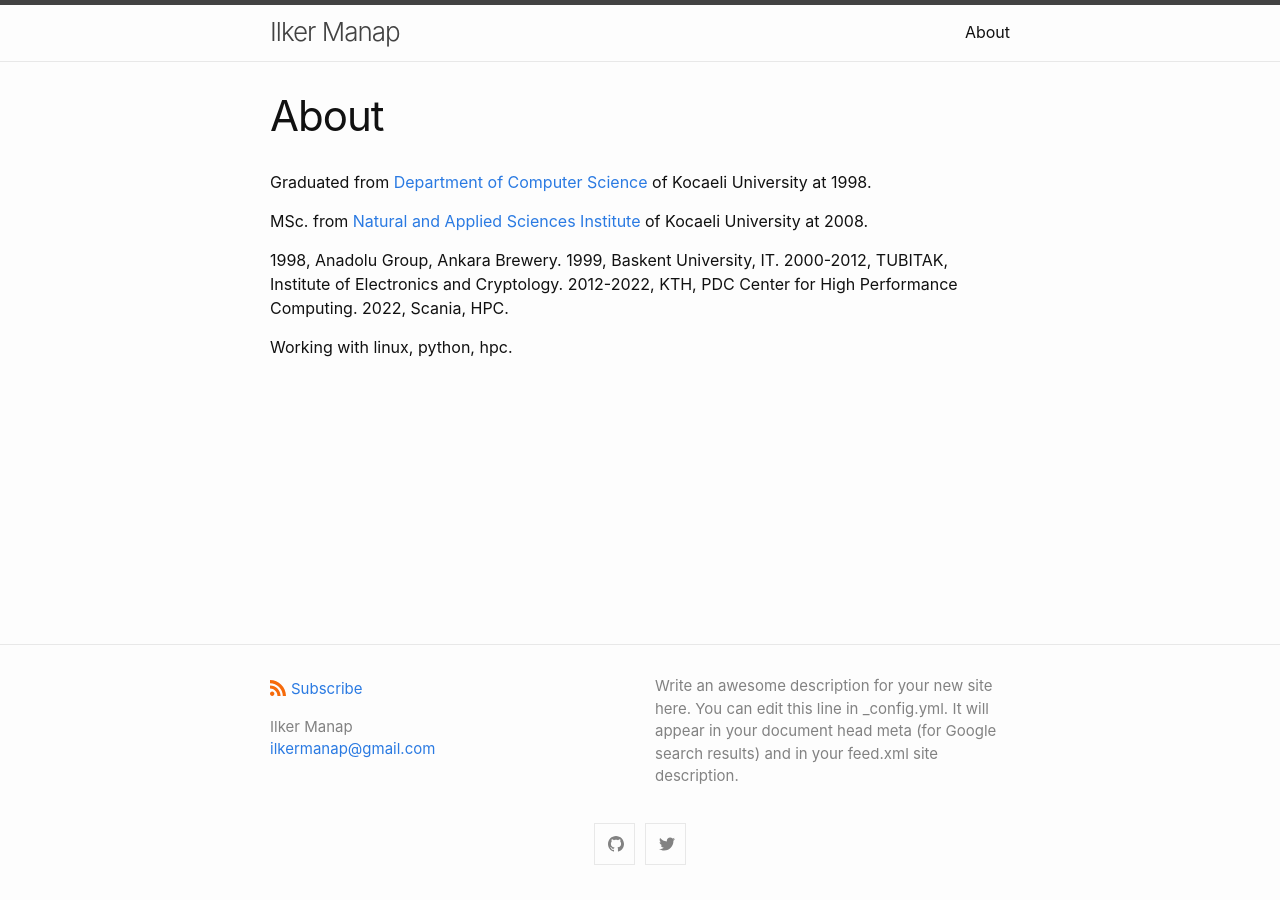
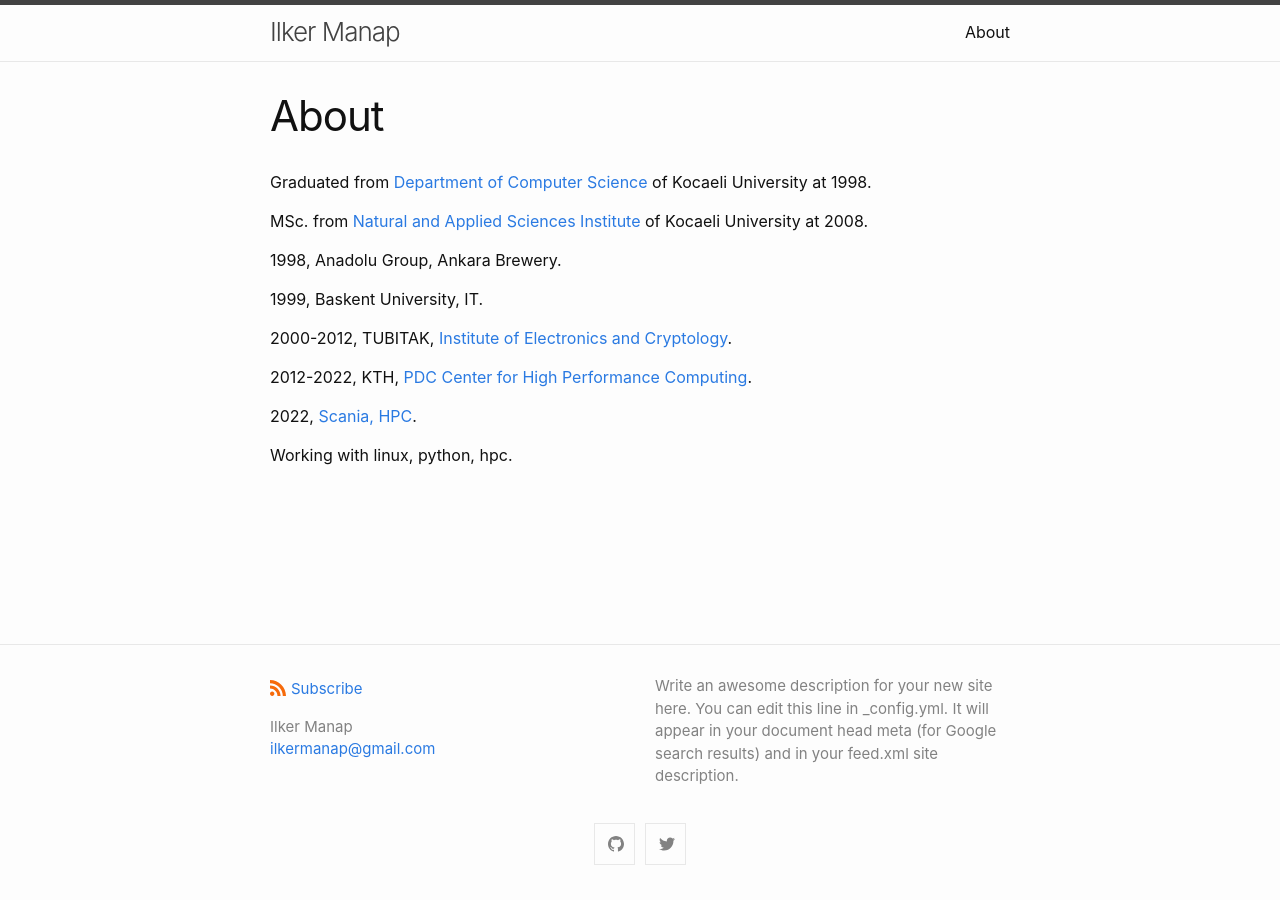
Before and after one commit to ilkermanap/ilkermanap.github.io, a Jekyll site: the page built from about.md, in a window 1280 px wide. Built offline with Jekyll 4.4.1, drawn with Linux system fonts in a browser that asks for light colours; part of the change alters nothing that is shown.

```diff
--- a/about.md
+++ b/about.md
@@ -9,9 +9,13 @@ Graduated from [Department of Computer Science](http://bilgisayar.kocaeli.edu.tr
 MSc. from [Natural and Applied Sciences Institute](http://fbe.kocaeli.edu.tr) of Kocaeli University at 2008.
 
 1998, Anadolu Group, Ankara Brewery.
+
 1999, Baskent University, IT.
-2000-2012, TUBITAK, Institute of Electronics and Cryptology.
-2012-2022, KTH, PDC Center for High Performance Computing.
-2022, Scania, HPC.
+
+2000-2012, TUBITAK, [Institute of Electronics and Cryptology](https://uekae.bilgem.tubitak.gov.tr/en).
+
+2012-2022, KTH, [PDC Center for High Performance Computing](https://www.pdc.kth.se).
+
+2022, [Scania, HPC](https://www.scania.com).
 
 Working with linux, python, hpc.
```
